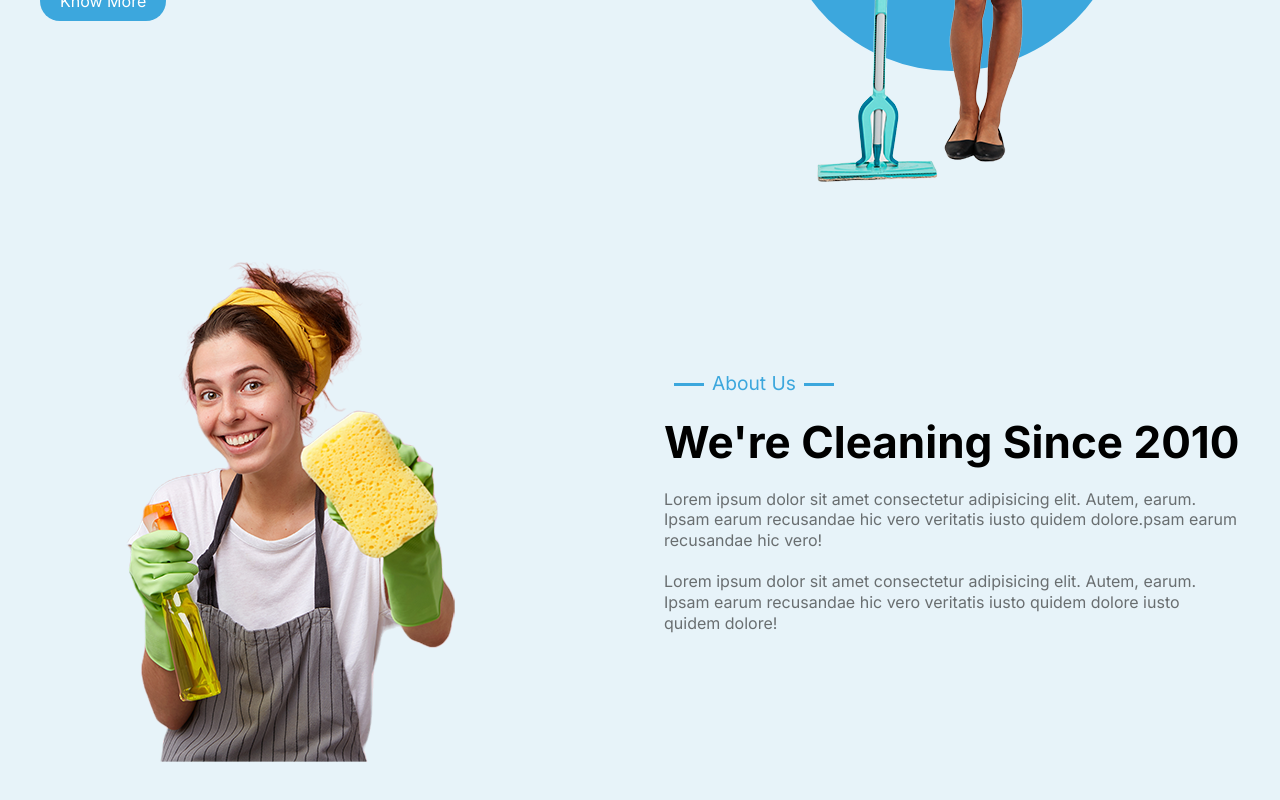
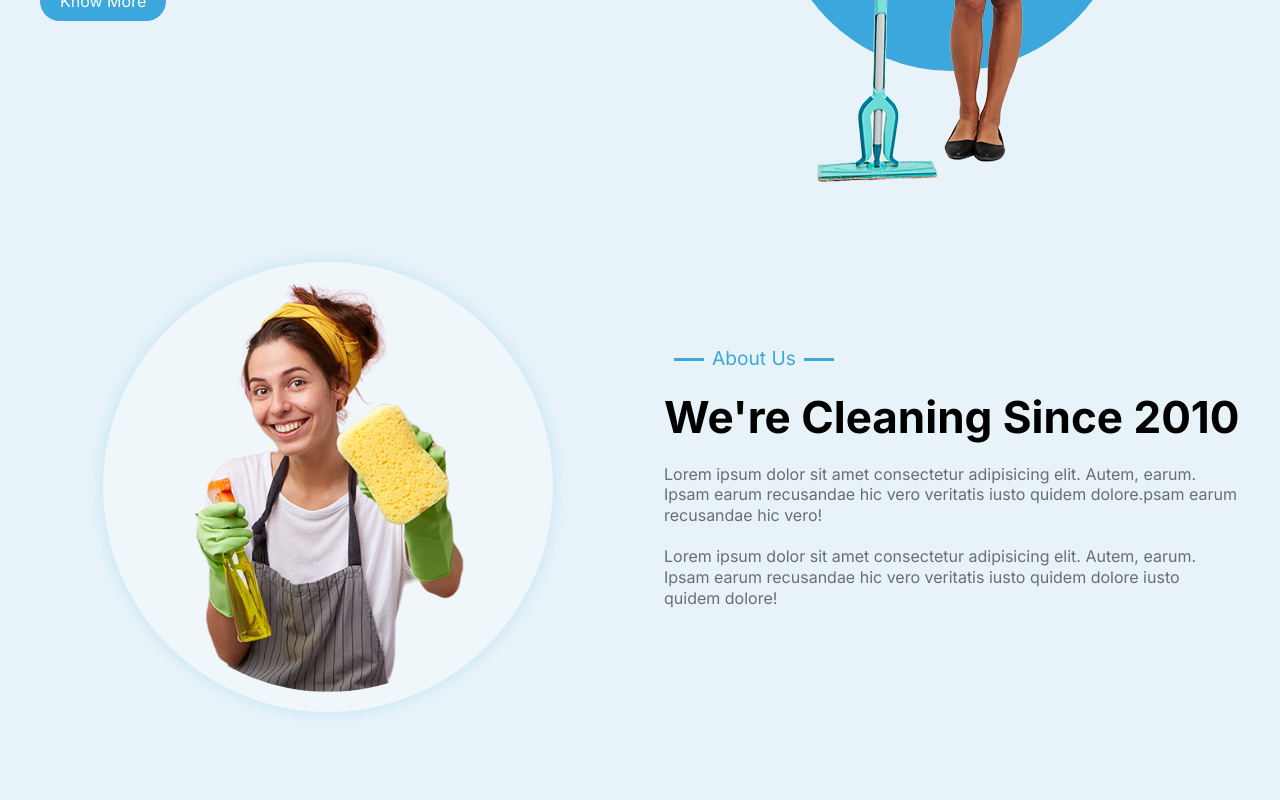
Before and after one commit to Bubblecrown/Home-Cleaning-Service, a React (Create React App) app: page / in a window 1280 px wide. Shown: the part 510-1310 px from the top of the page. After the commit the page ends 1262 px from the top, so only its background shows below. Built offline with nearby package versions, Linux system fonts and the light colour scheme.

Commit message:
add circle label on about

```diff
--- a/src/components/InfoSection/InfoSection.js
+++ b/src/components/InfoSection/InfoSection.js
@@ -25,6 +25,7 @@ const InfoSection = ({
   circle,
   headTitle,
   additionText,
+  circleLabel
 }) => {
   const btnShow = btnText ? <HeroButton>{btnText}</HeroButton> : "";
   return (
@@ -44,8 +45,8 @@ const InfoSection = ({
               {btnShow}
             </Column>
             <Column>
-              <HeroImg imageStart={imageStart} circle={circle}>
-                <Img src={imgPath} alt={imgTitle} />
+              <HeroImg imageStart={imageStart} circle={circle} circleLabel={circleLabel}>
+                <Img src={imgPath} alt={imgTitle} circleLabel={circleLabel}/>
               </HeroImg>
             </Column>
           </Row>
--- a/src/components/InfoSection/InfoStyle.js
+++ b/src/components/InfoSection/InfoStyle.js
@@ -1,5 +1,5 @@
 import styled from "styled-components";
-import { Button, Primary, Secondary } from "../../globalStyles";
+import { Button, Primary, Secondary, BgCircleColor } from "../../globalStyles";
 
 export const HeroSection = styled.header`
   padding: 40px 0;
@@ -25,34 +25,34 @@ export const Column = styled.aside`
 
 export const TextWrapper = styled.div``;
 
-export const HeroTabLine = styled.div`
-  ${({ title }) =>
-    title &&
-    `position: relative;
+const TabLine = `
+  position: relative;
   margin: 0 10px;
   width: 160px;
-    font-size:1.20rem;
-    display:flex;
-    justify-content:center;
+  font-size: 1.2rem;
+  display: flex;
+  justify-content: center;
   color: ${Primary};
-&:before{content: '';
+  &:before,
+  &:after {
+    content: "";
     position: absolute;
     display: block;
     width: 30px;
     height: 3px;
     background-color: ${Primary};
     top: 50%;
+  }
+  &:before {
     left: 0;
   }
-&:after{content: '';
-  position: absolute;
-  display: block;
-  width: 30px;
-  height: 3px;
-  background-color: ${Primary};
-  top: 50%;
+  &:after {
     right: 0;
-}`}
+  }
+`;
+
+export const HeroTabLine = styled.div`
+  ${({ title }) => title && `${TabLine}`}
 `;
 
 export const HeroTitle = styled.h1`
@@ -67,15 +67,7 @@ export const HeroText = styled.p`
   color: ${Secondary};
 `;
 
-export const HeroImg = styled.div`
-  width: 100%;
-  display: flex;
-  justify-content: ${({ imageStart }) =>
-    imageStart ? "flex-start" : "center"};
-  position: relative;
-  ${({ circle }) =>
-    circle &&
-    `&:before {
+const Circle = `&:before {
   content: "";
   position: absolute;
   width: 350px;
@@ -85,10 +77,38 @@ export const HeroImg = styled.div`
   left: 50%;
   top: 50%;
   translate: -50% -50%;
-    z-index: -1;}`}
+  z-index: -1;}`;
+
+const CircleLabel = `
+  background-color: ${BgCircleColor};
+  width: fit-content;
+  border-radius:50%;
+  margin:auto;
+  box-shadow: rgba(60,167,221,0.2) 0px 0px 15px 0px;
+`;
+export const HeroImg = styled.div`
+  width: 100%;
+  display: flex;
+
+  justify-content: ${({ imageStart }) =>
+    imageStart ? "flex-start" : "center"};
+  position: relative;
+  ${(props) => {
+    if (props.circle) {
+      return `${Circle}`;
+    } else if (props.circleLabel) {
+      return `${CircleLabel}`;
+    }
+  }}
 `;
 
-export const Img = styled.img``;
+export const Img = styled.img`
+  ${({ circleLabel }) =>
+    circleLabel &&
+    `max-width: 450px;
+    padding: 20px;
+    border-radius: 50%;`}
+`;
 
 export const HeroButton = styled(Button)`
   ${Button};
--- a/src/data/InfoData.js
+++ b/src/data/InfoData.js
@@ -3,12 +3,12 @@ export const HeroData = {
   head: "Need Cleaning Services ?",
   text: "Lorem ipsum dolor sit amet consectetur adipisicing elit. Autem, earum. Ipsam earum recusandae hic vero veritatis iusto quidem dolore.",
   btnText: "Know More",
-  title: false,
   imgPath: require("../assets/home-img.png"),
   imageStart: false,
   imgTitle: "home-img",
   circle: true,
   headTitle: true,
+  circleLabel: false,
 };
 export const AboutusData = {
   reverse: true,
@@ -22,4 +22,5 @@ export const AboutusData = {
   imgTitle: "about-img",
   circle: false,
   headTitle: false,
+  circleLabel: true,
 };
--- a/src/globalStyles.js
+++ b/src/globalStyles.js
@@ -19,6 +19,7 @@ export const Primary = "#3ca7dd";
 export const Secondary = "#696e70";
 export const Maintext = "#000";
 export const BgColor = "#e7f3f9";
+export const BgCircleColor = "#eff7fb";
 
 export const Container = styled.div`
   width: 100%;
```
Lines whose indentation alone changed are shown as unchanged.
